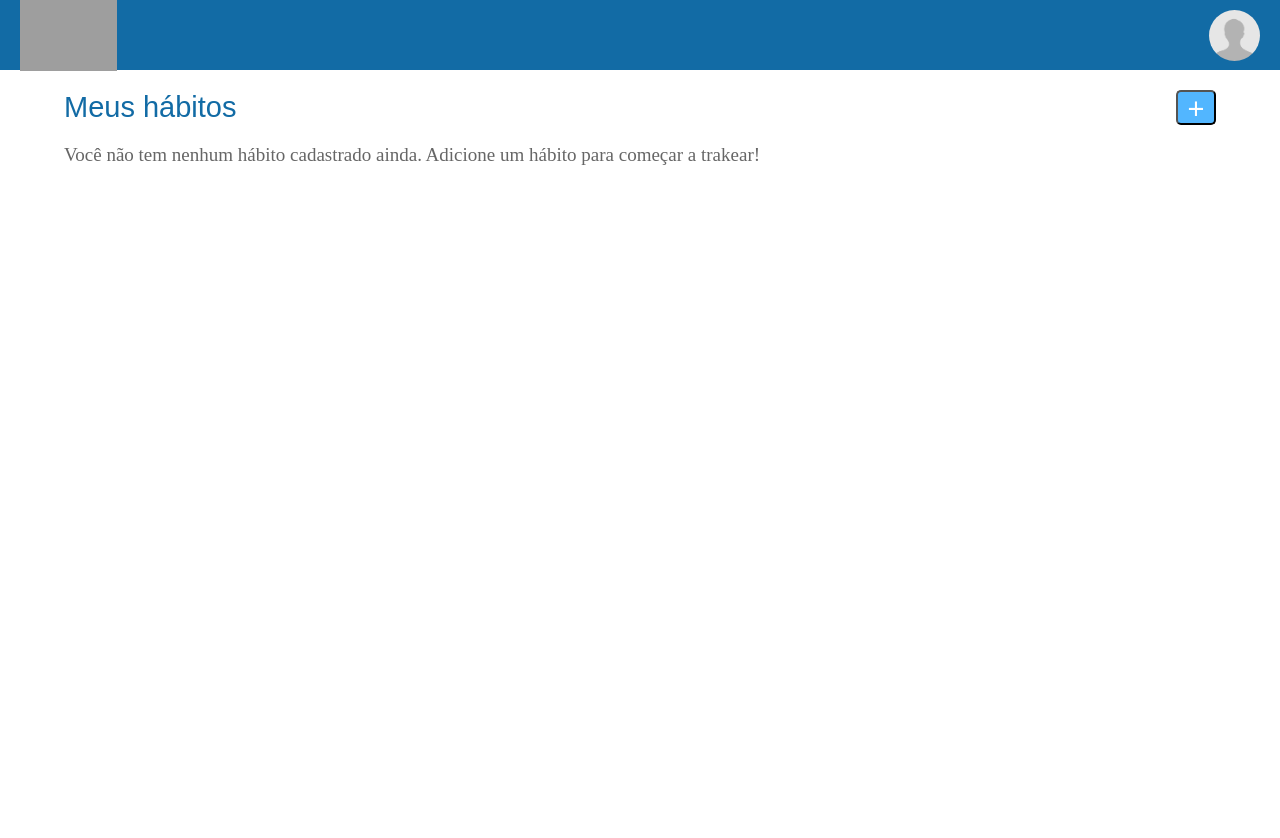
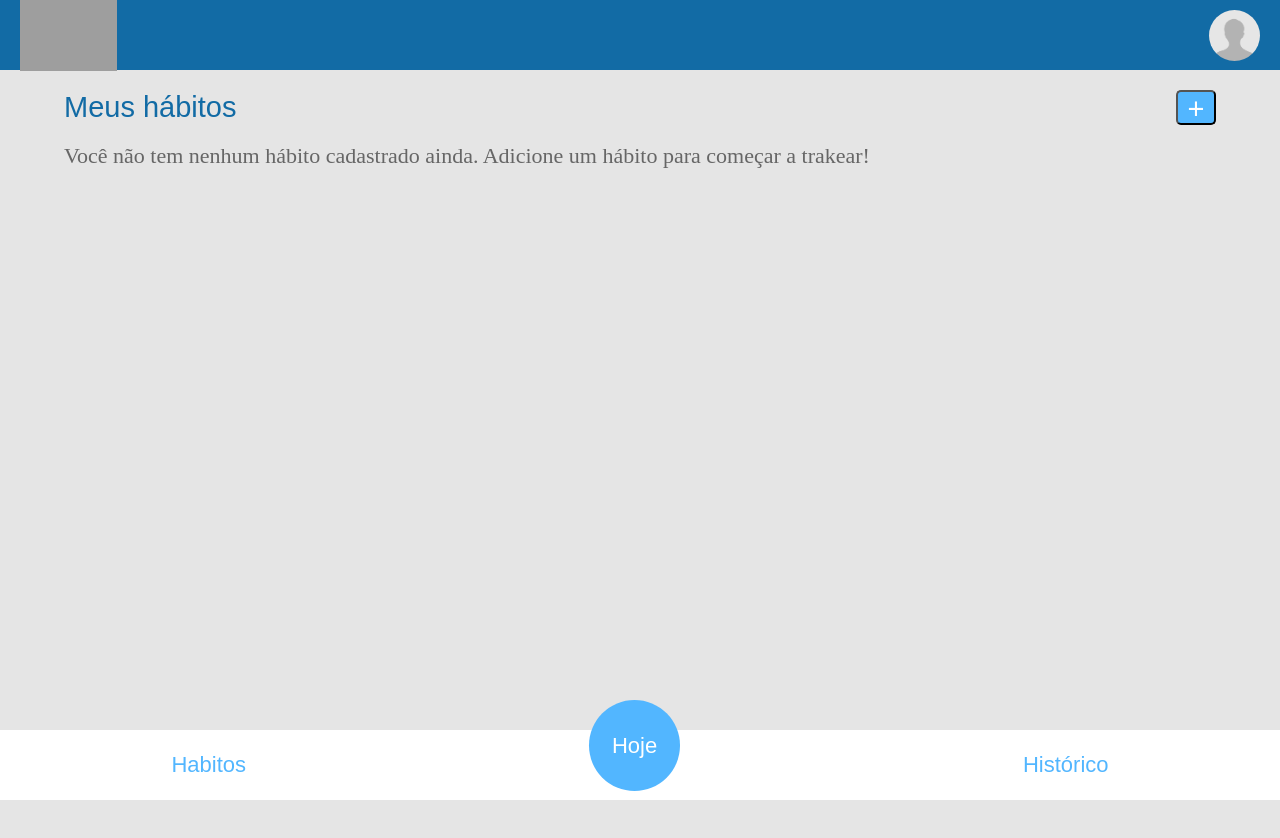
Before and after one commit to RenatoGFerreira/projeto11-trackit, a React (Create React App) app: page /habitos in a window 1280 px wide. Shown: the top 838 px of the page. Before the commit the page ends 800 px from the top, so only its background shows below. Built offline with nearby package versions, Linux system fonts and the light colour scheme; grey boxes are pictures that could not be loaded.

Commit message:
design pagina habitos

```diff
--- /dev/null
+++ b/src/components/Nav/Nav.js
@@ -0,0 +1,17 @@
+import { ScreenContainer, HabitsContainer, TodayContainer, HistoricContainer } from "./StyledNav"
+
+export default function Nav() {
+    return (
+        <ScreenContainer>
+            <HabitsContainer>
+                Habitos
+            </HabitsContainer>
+            <TodayContainer>
+                Hoje
+            </TodayContainer>
+            <HistoricContainer>
+                Histórico
+            </HistoricContainer>
+        </ScreenContainer>
+    )
+}
--- /dev/null
+++ b/src/components/Nav/StyledNav.js
@@ -0,0 +1,44 @@
+import styled from "styled-components";
+
+export const ScreenContainer = styled.div`
+    position: absolute;
+    bottom: 0;
+    left: 0;
+    width: 100%;
+    height: 70px;
+    display: flex;
+    flex-direction: row;
+    justify-content: space-around;
+    align-items: center;
+    background-color: #fff;
+`
+
+
+export const HabitsContainer = styled.div`
+    color: #52B6FF;
+    font-size: 22px;
+    font-family: sans-serif;
+
+
+
+`
+export const TodayContainer = styled.div`
+    background-color: #52B6FF;
+    color: #fff;
+    font-family: sans-serif;
+    width: 91px;
+    height: 91px;
+    border-radius: 50px;
+    margin-bottom: 40px;
+    font-size: 22px;
+    text-align: center;
+    line-height: 91px;
+
+
+`
+
+export const HistoricContainer = styled.div`
+    color: #52B6FF;
+    font-size: 22px;
+    font-family: sans-serif;
+`
--- a/src/pages/habitos/Habitos.js
+++ b/src/pages/habitos/Habitos.js
@@ -1,10 +1,13 @@
 import { ScreenContainer, Topo, ButtonAdd, Body } from "./StyledHabitos"
 import Header from "../../components/header/Header"
+import Nav from "../../components/Nav/Nav"
 
 export default function Habitos() {
     return (
+        <>
+            <Header />
             <ScreenContainer>
-            <Header/>
+
                 <Topo>
                     <h1>Meus hábitos</h1>
                     <ButtonAdd>+</ButtonAdd>
@@ -12,6 +15,9 @@ export default function Habitos() {
                 <Body>
                     <p>Você não tem nenhum hábito cadastrado ainda. Adicione um hábito para começar a trakear!</p>
                 </Body>
+
             </ScreenContainer>
+            <Nav />
+        </>
     )
 }
--- a/src/pages/habitos/StyledHabitos.js
+++ b/src/pages/habitos/StyledHabitos.js
@@ -3,11 +3,12 @@ import styled from "styled-components";
 
 export const ScreenContainer = styled.div`
     width: 100%;
-    height: 100%;
+    height: fit-content;
     display: flex;
     flex-direction: column;
-    justify-content: center;
     align-items: center;
+    background-color: #E5E5E5;
+    height: 100vh;
 `
 
 export const Topo = styled.div`
@@ -35,7 +36,7 @@ export const ButtonAdd = styled.button`
 `
 
 export const Body = styled.div`
-    font-size: 19px;
+    font-size: 22px;
     color: #666;
     width: 90%;
 `
```
Lines whose indentation alone changed are shown as unchanged.
